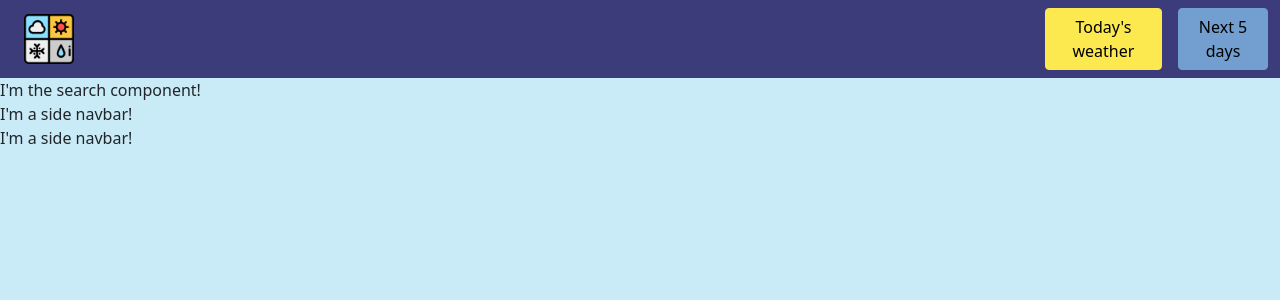
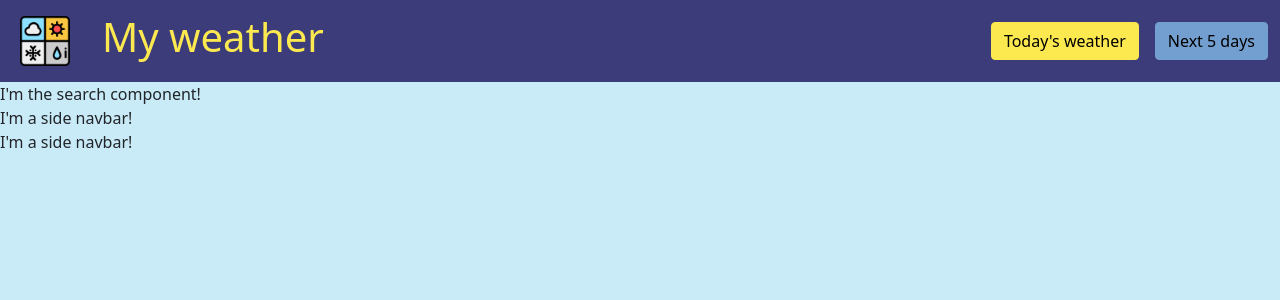
Before and after one commit to jun-elli/weather-app, a React (Create React App) app: page / in a window 1280 px wide. Shown: the top 300 px of the page. Built offline with nearby package versions, Linux system fonts and the light colour scheme.

Commit message:
Add style to navbar

```diff
--- a/src/components/SideNav.js
+++ b/src/components/SideNav.js
@@ -6,9 +6,8 @@ function SideNav() {
     return (
         <nav className="navbar navbar-expand-sm bg-dark navbar-dark" >
             <div className="container-fluid" >
-                <a class="navbar-brand container " href="#">
-                    <img src={logo} alt="Weather logo" className="img-fluid img-logo"/>
-                </a>
+                <img src={logo} alt="Weather logo" className="img-fluid img-logo m-2"/>
+                <h1 className="text-secondary ms-4" >My weather</h1>
                 <button class="navbar-toggler" type="button" data-bs-toggle="collapse" data-bs-target="#collapsibleNavbar">
                     <span class="navbar-toggler-icon"></span>
                 </button>
```
